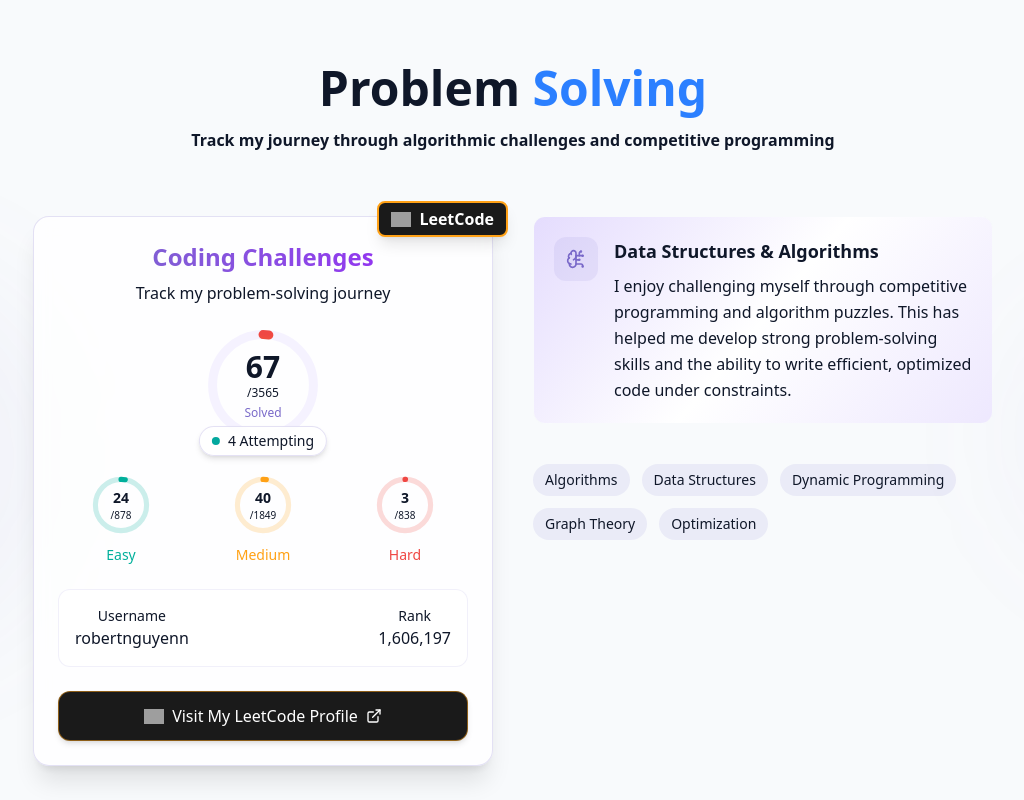
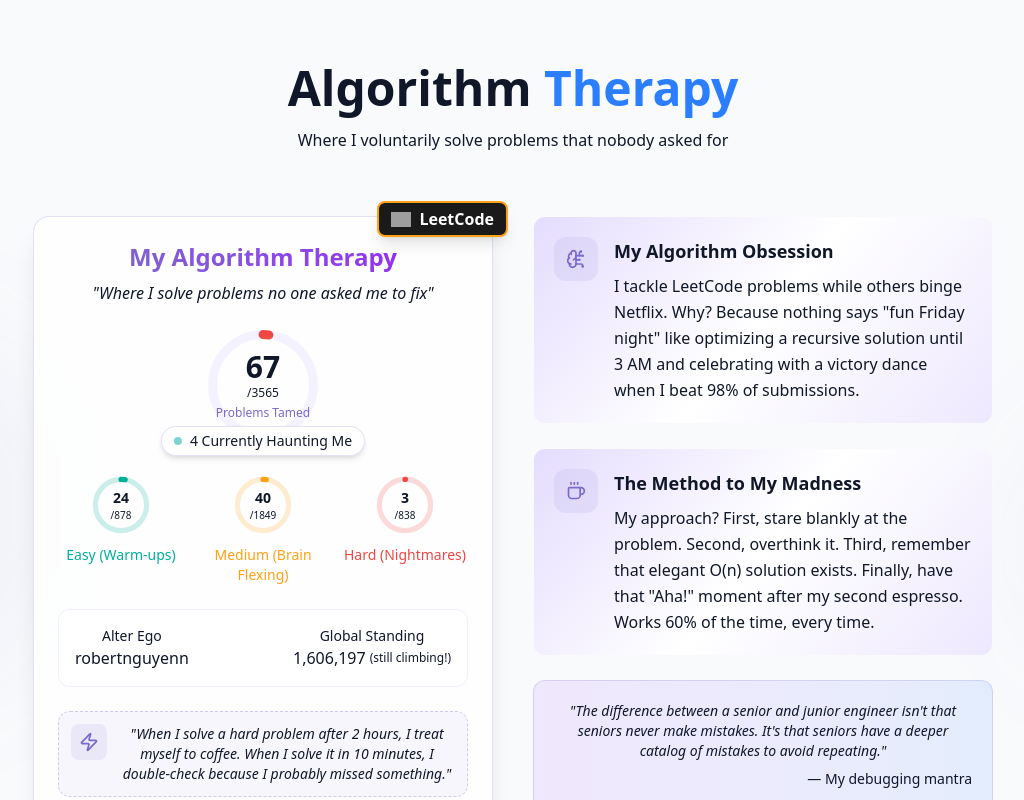
Before and after one commit to robert-nguyenn/personal-site, a React (Vite) app: page / in a window 1280 px wide. Shown: the part 4620-5420 px from the top of the page, without its empty margins (127-1151 px from the left). Built offline with nearby package versions, Linux system fonts and the light colour scheme; grey boxes are pictures that could not be loaded.

Commit message:
style: Revamp CodingStatsSection and LeetCodeStats with engaging language and humor; enhance layout and content for a more personalized presentation

```diff
--- a/src/components/CodingStatsSection.jsx
+++ b/src/components/CodingStatsSection.jsx
@@ -1,5 +1,5 @@
 import { LeetCodeStats } from "./LeetCodeStats";
-import { Code, BrainCircuit } from "lucide-react";
+import { Code, BrainCircuit, Coffee, Lightbulb } from "lucide-react";
 
 export const CodingStatsSection = () => {
   return (
@@ -13,12 +13,12 @@
       <div className="container mx-auto max-w-5xl relative z-10">
         <div className="text-center mb-16">
           <h2 className="text-3xl md:text-5xl font-bold">
-            Problem <span className="text-blue-500 relative inline-block">
-              Solving
+            Algorithm <span className="text-blue-500 relative inline-block">
+              Therapy
             </span>
           </h2>
-          <p className="mt-4 text-muted-foreground max-w-2xl mx-auto font-bold">
-            Track my journey through algorithmic challenges and competitive programming
+          <p className="mt-4 text-muted-foreground max-w-2xl mx-auto">
+            Where I voluntarily solve problems that nobody asked for
           </p>
         </div>
 
@@ -30,29 +30,48 @@
 
           {/* Text content */}
           <div className="space-y-6 order-1 md:order-2">
-
             <div className="gradient-border p-5 card-hover backdrop-blur-sm group">
               <div className="flex items-start gap-4">
                 <div className="p-3 rounded-xl bg-primary/10 group-hover:bg-primary/20 transition-colors">
                   <BrainCircuit className="h-5 w-5 text-primary"/>
                 </div>
                 <div className="text-left">
-                  <h4 className="font-semibold text-lg mb-2 group-hover:text-primary transition-colors">Data Structures & Algorithms</h4>
+                  <h4 className="font-semibold text-lg mb-2 group-hover:text-primary transition-colors">My Algorithm Obsession</h4>
                   <p className="text-muted-foreground leading-relaxed">
-                    I enjoy challenging myself through competitive programming and algorithm puzzles.
-                    This has helped me develop strong problem-solving skills and the ability to write
-                    efficient, optimized code under constraints.
+                    I tackle LeetCode problems while others binge Netflix. Why? Because nothing says "fun Friday night" like optimizing a recursive solution until 3 AM and celebrating with a victory dance when I beat 98% of submissions.
                   </p>
                 </div>
               </div>
             </div>
 
+            <div className="gradient-border p-5 card-hover backdrop-blur-sm group">
+              <div className="flex items-start gap-4">
+                <div className="p-3 rounded-xl bg-primary/10 group-hover:bg-primary/20 transition-colors">
+                  <Coffee className="h-5 w-5 text-primary"/>
+                </div>
+                <div className="text-left">
+                  <h4 className="font-semibold text-lg mb-2 group-hover:text-primary transition-colors">The Method to My Madness</h4>
+                  <p className="text-muted-foreground leading-relaxed">
+                    My approach? First, stare blankly at the problem. Second, overthink it. Third, remember that elegant O(n) solution exists. Finally, have that "Aha!" moment after my second espresso. Works 60% of the time, every time.
+                  </p>
+                </div>
+              </div>
+            </div>
+
+            <div className="bg-gradient-to-r from-purple-500/10 to-blue-500/10 rounded-xl p-5 border border-primary/20">
+              <p className="italic text-sm">
+                "The difference between a senior and junior engineer isn't that seniors never make mistakes.
+                It's that seniors have a deeper catalog of mistakes to avoid repeating."
+              </p>
+              <p className="text-right font-medium text-sm mt-2">— My debugging mantra</p>
+            </div>
+
             <div className="flex flex-wrap gap-3 pt-4">
-              <span className="px-3 py-1.5 rounded-full bg-primary/10 text-sm font-medium">Algorithms</span>
-              <span className="px-3 py-1.5 rounded-full bg-primary/10 text-sm font-medium">Data Structures</span>
-              <span className="px-3 py-1.5 rounded-full bg-primary/10 text-sm font-medium">Dynamic Programming</span>
-              <span className="px-3 py-1.5 rounded-full bg-primary/10 text-sm font-medium">Graph Theory</span>
-              <span className="px-3 py-1.5 rounded-full bg-primary/10 text-sm font-medium">Optimization</span>
+              <span className="px-3 py-1.5 rounded-full bg-primary/10 text-sm font-medium">Binary Search & Chill</span>
+              <span className="px-3 py-1.5 rounded-full bg-primary/10 text-sm font-medium">Graph Theory Enthusiast</span>
+              <span className="px-3 py-1.5 rounded-full bg-primary/10 text-sm font-medium">DP or Not DP?</span>
+              <span className="px-3 py-1.5 rounded-full bg-primary/10 text-sm font-medium">Hash Map Hoarder</span>
+              <span className="px-3 py-1.5 rounded-full bg-primary/10 text-sm font-medium">O(n) Optimizer</span>
             </div>
           </div>
         </div>
--- a/src/components/LeetCodeStats.jsx
+++ b/src/components/LeetCodeStats.jsx
@@ -1,5 +1,5 @@
 import { useState, useEffect } from 'react';
-import { ExternalLink } from 'lucide-react';
+import { ExternalLink, Brain, Zap } from 'lucide-react';
 import { cn } from "../lib/utils";
 
 export const LeetCodeStats = () => {
@@ -52,10 +52,10 @@
 
       <div className="text-center mb-6">
         <h3 className="text-2xl font-bold mb-2 bg-gradient-to-r from-primary to-purple-600 bg-clip-text text-transparent">
-          Coding Challenges
+          My Algorithm Therapy
         </h3>
-        <p className="text-muted-foreground">
-          Track my problem-solving journey
+        <p className="text-muted-foreground italic">
+          "Where I solve problems no one asked me to fix"
         </p>
       </div>
 
@@ -102,15 +102,15 @@
           <div className="absolute inset-0 flex flex-col items-center justify-center">
             <span className="text-3xl font-bold text-foreground">{leetcodeStats.totalSolved}</span>
             <span className="text-xs text-muted-foreground">/{leetcodeStats.totalQuestions}</span>
-            <span className="text-xs font-medium text-primary mt-1">Solved</span>
+            <span className="text-xs font-medium text-primary mt-1">Problems Tamed</span>
           </div>
         </div>
 
-        {/* Circular indicator for "attempting" like in your profile */}
+        {/* Circular indicator for "attempting" with personality */}
         <div className="absolute bottom-0 left-1/2 transform -translate-x-1/2 translate-y-1/2 bg-card/90 border border-primary/20 rounded-full px-3 py-1 shadow-md">
           <div className="flex items-center gap-2">
-            <div className="w-2 h-2 bg-[#03A89E] rounded-full"></div>
-            <span className="text-sm font-medium">4 Attempting</span>
+            <div className="w-2 h-2 bg-[#03A89E] rounded-full animate-pulse"></div>
+            <span className="text-sm font-medium">4 Currently Haunting Me</span>
           </div>
         </div>
       </div>
@@ -150,7 +150,7 @@
               </div>
             </div>
           </div>
-          <span className="text-[#00AF9B] font-medium text-sm">Easy</span>
+          <span className="text-[#00AF9B] font-medium text-sm">Easy (Warm-ups)</span>
         </div>
 
         {/* Medium problems */}
@@ -186,7 +186,7 @@
               </div>
             </div>
           </div>
-          <span className="text-[#FFA116] font-medium text-sm">Medium</span>
+          <span className="text-[#FFA116] font-medium text-sm">Medium (Brain Flexing)</span>
         </div>
 
         {/* Hard problems */}
@@ -222,25 +222,39 @@
               </div>
             </div>
           </div>
-          <span className="text-[#EF4743] font-medium text-sm">Hard</span>
+          <span className="text-[#EF4743] font-medium text-sm">Hard (Nightmares)</span>
         </div>
       </div>
 
-      {/* Additional stats */}
+      {/* Additional stats with personality */}
       <div className="mb-6 bg-card/50 border border-primary/10 rounded-xl p-4 backdrop-blur-sm">
         <div className="flex justify-between items-center">
           <div>
-            <p className="text-sm text-muted-foreground">Username</p>
+            <p className="text-sm text-muted-foreground">Alter Ego</p>
             <p className="font-medium">{leetcodeStats.username}</p>
           </div>
           <div>
-            <p className="text-sm text-muted-foreground">Rank</p>
-            <p className="font-medium">{leetcodeStats.ranking}</p>
+            <p className="text-sm text-muted-foreground">Global Standing</p>
+            <div className="flex items-center">
+              <p className="font-medium">{leetcodeStats.ranking}</p>
+              <span className="ml-1 text-xs text-muted-foreground">(still climbing!)</span>
+            </div>
           </div>
         </div>
       </div>
 
-      {/* Profile link button */}
+      <div className="mb-6 p-3 border border-dashed border-primary/30 rounded-xl bg-primary/5">
+        <div className="flex items-start gap-3">
+          <div className="bg-primary/10 p-2 rounded-lg">
+            <Zap className="h-5 w-5 text-primary" />
+          </div>
+          <p className="text-sm italic text-muted-foreground">
+            "When I solve a hard problem after 2 hours, I treat myself to coffee. When I solve it in 10 minutes, I double-check because I probably missed something."
+          </p>
+        </div>
+      </div>
+
+      {/* Profile link button with more personality */}
       <a
         href={leetcodeStats.profileUrl}
         target="_blank"
@@ -255,7 +269,7 @@
             alt="LeetCode"
             className="w-5 h-5 object-contain"
           />
-          <span>Visit My LeetCode Profile</span>
+          <span>Watch Me Fight Algorithms</span>
           <ExternalLink className="h-4 w-4 group-hover:translate-x-1 transition-transform" />
         </span>
       </a>
```
